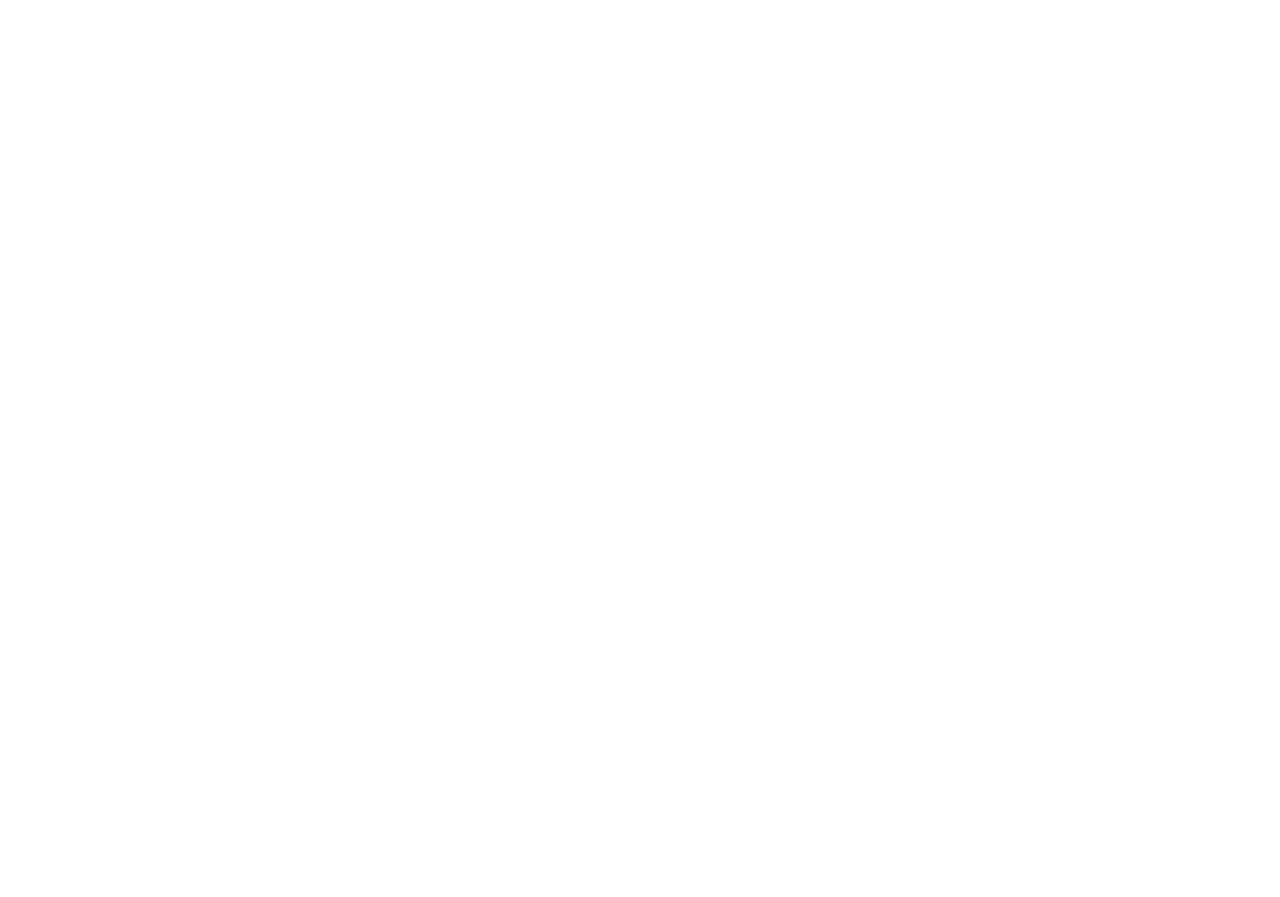
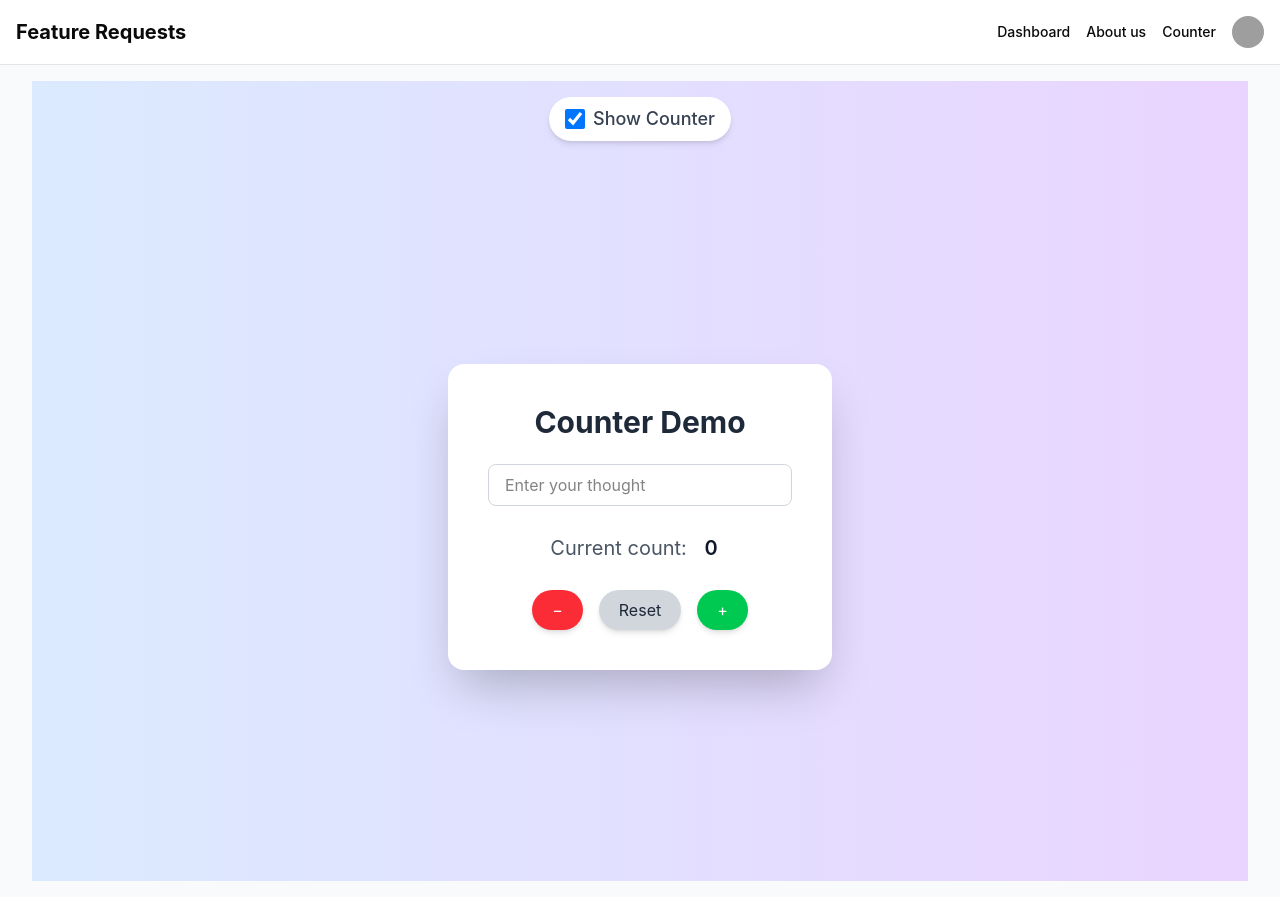
Before and after one commit to reevan-manglore/tanstack-query-talk-demo, a React (Vite) app in the folder frontend/: page /counter in a window 1280 px wide. Before the commit this address had no page. Before the commit the page ends 800 px from the top, so only its background shows below. Built offline with nearby package versions, Linux system fonts and the light colour scheme; grey boxes are pictures that could not be loaded.

Commit message:
feat: implment counter example

```diff
--- /dev/null
+++ b/frontend/src/components/counter-card.tsx
@@ -0,0 +1,56 @@
+import React, { useState, useEffect } from 'react';
+
+export default function Counter() {
+  const [count, setCount] = useState(0);
+  const [thought, setThought] = useState('');
+
+  useEffect(() => {
+    console.log(`🟢 Count value is:  ${count}`);
+  }, []);
+
+  return (
+    <div className="bg-white shadow-2xl rounded-2xl p-10 text-center space-y-6 w-96">
+      <h1 className="text-3xl font-bold text-gray-800">Counter Demo</h1>
+
+      <input
+        type="text"
+        value={thought}
+        onChange={(e) => setThought(e.target.value)}
+        placeholder="Enter your thought"
+        autoComplete="off"
+        className="w-full px-4 py-2 border border-gray-300 rounded-md focus:outline-none focus:ring-2 focus:ring-blue-400 transition"
+      />
+
+      <p className="text-xl text-gray-600">
+        Current count:{' '}
+        <span
+          key={count}
+          className="inline-block px-3 py-1 rounded-md font-semibold text-gray-900 animate-once"
+        >
+          {count}
+        </span>
+      </p>
+
+      <div className="flex justify-center space-x-4">
+        <button
+          onClick={() => setCount((count) => count - 1)}
+          className="bg-red-500 text-white px-5 py-2 rounded-full hover:bg-red-600 transition-all duration-200 shadow-md cursor-pointer"
+        >
+          −
+        </button>
+        <button
+          onClick={() => setCount(0)}
+          className="bg-gray-300 text-gray-800 px-5 py-2 rounded-full hover:bg-gray-400 transition-all duration-200 shadow-md cursor-pointer"
+        >
+          Reset
+        </button>
+        <button
+          onClick={() => setCount((count) => count + 1)}
+          className="bg-green-500 text-white px-5 py-2 rounded-full hover:bg-green-600 transition-all duration-200 shadow-md cursor-pointer"
+        >
+          +
+        </button>
+      </div>
+    </div>
+  );
+}
--- a/frontend/src/components/layout.tsx
+++ b/frontend/src/components/layout.tsx
@@ -15,6 +15,9 @@
               <Link to="/about-us" className="text-sm font-medium">
                 About us
               </Link>
+              <Link to="/counter" className="text-sm font-medium">
+                Counter
+              </Link>
               <UserAvatar />
             </div>
           </nav>
--- a/frontend/src/main.tsx
+++ b/frontend/src/main.tsx
@@ -7,6 +7,7 @@
 import Layout from '~/components/layout';
 import Home from '~/pages/home';
 import AboutUs from '~/pages/about-us';
+import Counter from '~/pages/counter';
 
 createRoot(document.getElementById('root')!).render(
   <BrowserRouter>
@@ -15,6 +16,7 @@
       <Route path="/" element={<Layout />}>
         <Route index element={<Home />} />
         <Route path="about-us" element={<AboutUs />} />
+        <Route path="counter" element={<Counter />} />
       </Route>
     </Routes>
   </BrowserRouter>
--- /dev/null
+++ b/frontend/src/pages/counter.tsx
@@ -0,0 +1,28 @@
+import { useState } from 'react';
+import Counter from '~/components/counter-card';
+
+export default function App() {
+  const [showCounter, setShowCounter] = useState(true);
+
+  return (
+    <div className="min-h-screen relative bg-gradient-to-r from-blue-100 to-purple-200">
+      {/* Checkbox fixed at top center */}
+      <div className="w-full flex justify-center p-4">
+        <label className="flex items-center space-x-2 text-lg font-medium text-gray-700 bg-white px-4 py-2 rounded-full shadow-md cursor-pointer">
+          <input
+            type="checkbox"
+            checked={showCounter}
+            onChange={() => setShowCounter((prev) => !prev)}
+            className="w-5 h-5 text-blue-600 bg-gray-100 border-gray-300 rounded focus:ring-blue-500 cursor-pointer"
+          />
+          <span>Show Counter</span>
+        </label>
+      </div>
+
+      {/* Counter centered on the screen */}
+      <div className="flex items-center justify-center min-h-[calc(100vh-80px)]">
+        {showCounter && <Counter />}
+      </div>
+    </div>
+  );
+}
--- a/frontend/src/styles/globals.css
+++ b/frontend/src/styles/globals.css
@@ -111,6 +111,8 @@
   --color-sidebar-accent-foreground: var(--sidebar-accent-foreground);
   --color-sidebar-border: var(--sidebar-border);
   --color-sidebar-ring: var(--sidebar-ring);
+
+
 }
 
 @layer base {
@@ -121,3 +123,22 @@
     @apply bg-background text-foreground;
   }
 }
+
+@keyframes pop {
+  0% {
+    transform: scale(1);
+    background-color: #fde68a;
+  }
+  50% {
+    transform: scale(1.3);
+    background-color: #facc15;
+  }
+  100% {
+    transform: scale(1);
+    background-color: #fde68a;
+  }
+}
+
+.animate-once {
+  animation: pop 0.3s ease-in-out;
+}
```
